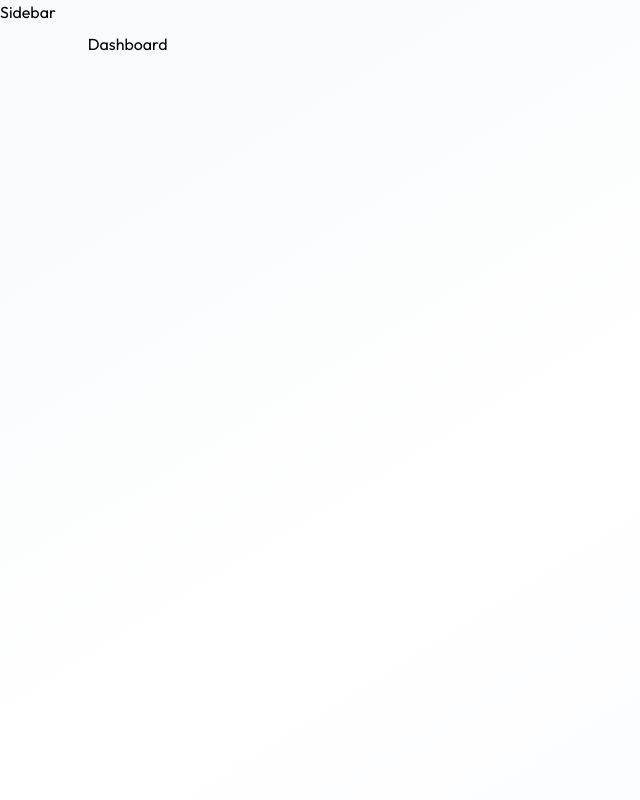
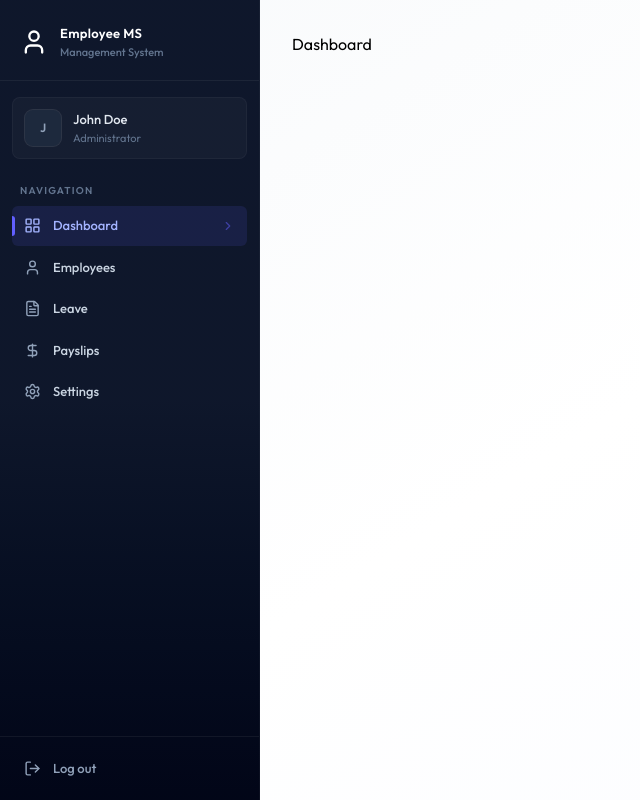
Before and after one commit to Himanshukabsuri/Employee-Management-System, a React (Vite) app in the folder client/: page /dashboard in a window 1280 px wide. Shown: the whole page, without its empty margins (0-640 px from the left). Built offline with nearby package versions, Linux system fonts and the light colour scheme.

Commit message:
add sidebar ui

```diff
--- /dev/null
+++ b/client/src/components/Sidbar.jsx
@@ -0,0 +1,159 @@
+import React, { useEffect, useState } from 'react'
+import { Link, useLocation } from 'react-router-dom'
+import { dummyPayslipData, dummyProfileData } from '../assets/assets'
+import { CalendarIcon, ChevronRightIcon, DollarSignIcon, FileTextIcon, LayoutGridIcon, LogOutIcon, MenuIcon, SettingsIcon, UserIcon, XIcon } from 'lucide-react'
+
+const Sidbar = () => {
+
+    const {pathname} = useLocation()
+    const [userName,setUserName] = useState('')
+    const [mobileOpen,setMobileOpen] = useState(false)
+
+    useEffect(()=>{
+        setUserName(dummyProfileData.firstName + " " + dummyProfileData.lastName)
+    },[])
+
+    // close mobile sidebar on route change
+
+    useEffect(()=>{
+        setMobileOpen(false)
+    },[pathname])
+
+    const role = "ADMIN" || "EMPLOYEE"
+
+    const navItems = [
+        {
+            name:"Dashboard", href:"/dashboard",icon:LayoutGridIcon
+        }, role === "ADMIN" ?
+        {
+            name:"Employees", href:"/employees",icon:UserIcon
+        }:
+        {
+            name:"Attendance", href:"/attendance",icon:CalendarIcon
+        },
+        {
+            name:"Leave", href:"/leave",icon:FileTextIcon
+        },
+        {
+            name:"Payslips", href:"/payslips",icon:DollarSignIcon
+        },
+        {
+            name:"Settings", href:"/settings",icon:SettingsIcon
+        }
+    ]
+
+    const handleLogout = ()=>{
+        window.location.href = "/login"
+    }
+
+
+    const sideBarContent = (
+        <>
+        {/* Brand header */}
+
+        <div className='px-5 pt-6 pb-5 border-b border-white/6'>
+        <div className='flex items-center justify-between'>
+            <div className='flex items-center gap-3'>
+                <UserIcon className='text-white size-7' />
+                <div>
+                <p className='font-semibold text-[13px] text-white tracking-wide'>Employee MS</p>
+                <p className='text-[11px] text-slate-500 font-medium'>Management System</p>
+            </div>
+            </div>
+
+
+            <button onClick={()=>setMobileOpen(false)} className='lg:hidden text-slate-400 hover:text-white p-1'><XIcon size={20}/></button>
+        </div>
+
+        </div>
+
+        {/* user profile */}
+
+        {userName && (
+            <div className='mx-3 mt-4 mb-1 p-3 rounded-lg bg-white/3 border border-white/4'>
+                <div className='flex items-center gap-3'>
+                    <div className='w-9 h-9 rounded-lg bg-slate-800 flex items-center justify-center ring-1 ring-white/10 shrink-0'>
+                        <span className='text-slate-400 text-xs font-semibold'>
+                            {userName.charAt(0).toUpperCase()}
+                        </span>
+                    </div>
+                    <div>
+                        <p className='text-[13px] font-medium text-slate-200 truncate'>{userName}</p>
+                        <p className='text-[11px] text-slate-500 truncate'>{role === "ADMIN" ? "Administrator":"Employee"}</p>
+                    </div>
+
+                </div>
+
+            </div>
+        )}
+
+
+
+        {/* section level */}
+
+
+            <div className='px-5 pt-5 pb-2'>
+                <p className='text-[10px] font-semibold uppercase tracking-[0.12em] text-slate-500'>
+                    Navigation
+                </p>
+            </div>
+
+
+        {/* naviagtion list */}
+
+        <div className='flex-1 px-3 space-y-0.5 overflow-y-auto'>
+            {navItems.map((item)=>{
+                const isActive = pathname.startsWith(item.href)
+                return(
+                    <Link className={`group flex items-center gap-3 px-3 py-2.5 rounded-md text-[13px] font-medium transition-all duration-150 relative ${isActive ? "bg-indigo-500/12 text-indigo-300" : "text-slate-300 hover:text-white hover:bg-white/4"}`} key={item.name} to={item.href}>
+                    {isActive && <div className='absolute left-0 top-1/2 -translate-y-1/2 w-[3px] h-5 rounded-r-full bg-indigo-500'/>}
+                    <item.icon className={`w-[17px] h-[17px] shrink-0 ${isActive ? "text-indigo-300 ":"text-slate-400 group-hover:text-slate-300"}`} />
+                    <span className='flex-1'>{item.name}</span>
+                    {isActive && <ChevronRightIcon className='w-3.5 h-3.5 text-indigo-500/50' />}
+                    </Link>
+                )
+            })}
+
+        </div>
+
+        {/* logiout */}
+
+        <div className='p-3 border-t border-white/6'>
+        <button onClick={handleLogout} className='flex items-center gap-3 w-full px-3 py-2.5 rounded-md text-[13px] font-medium text-slate-400 hover:text-rose-400 hover:bg-rose-500/8 transition-all duration-150'>
+            <LogOutIcon className='w-[17px] h-[17px]' />
+            <span>Log out</span>
+        </button>
+
+        </div>
+
+        </>
+    )
+
+
+  return (
+    <>
+    {/* Mobile hamburger button */}
+
+    <button onClick={()=>setMobileOpen(true)} className='lg:hidden fixed top-4 left-4 z-50 p-2 bg-slate-900 text-white rounded-lg shadow-lg border border-white/10'>
+        <MenuIcon size={20} />
+    </button>
+
+    {/* mobile overlay */}
+
+    {mobileOpen && <div className='lg:hidden fixed inset-0 bg-black/60 backdrop-blur-sm z-40' onClick={()=>setMobileOpen(false)}/>}
+
+    {/* sidebar - desktop */}
+
+    <aside className='hidden lg:flex flex-col h-full w-[260px] bg-linear-to-b from-slate-900 via-slate-900 to-slate-950 text-white shrink-0 border-r border-white/4'>
+        {sideBarContent}
+    </aside>
+
+    {/* sidebar -mobile */}
+    <aside className={`lg:hidden fixed inset-y-0 left-0 w-72 bg-linear-to-b from-slate-900 via-slate-900 to-slate-950 text-white z-50 flex flex-col transform transition-transform duration-300 ${mobileOpen ? "translate-x-0" :"-translate-x-full"}`}>
+    {sideBarContent}
+    </aside>
+    </>
+  )
+}
+
+export default Sidbar
--- a/client/src/pages/Layout.jsx
+++ b/client/src/pages/Layout.jsx
@@ -1,10 +1,12 @@
+
 import React from 'react'
 import { Outlet } from 'react-router-dom'
+import Sidbar from '../components/Sidbar'
 
 const Layout = () => {
   return (
     <div className='flex h-screen bg-linear-to-br from-slate-50 via-white to-indigo-50/30'>
-      <p>Sidebar</p>
+      <Sidbar/>
       <main className='flex-1 overflow-y-auto'>
         <div className='p-4 pt-16 sm:p-6 sm:pt-6 lg:p-8 max-w-400 mx-auto'>
             <Outlet/>
```
